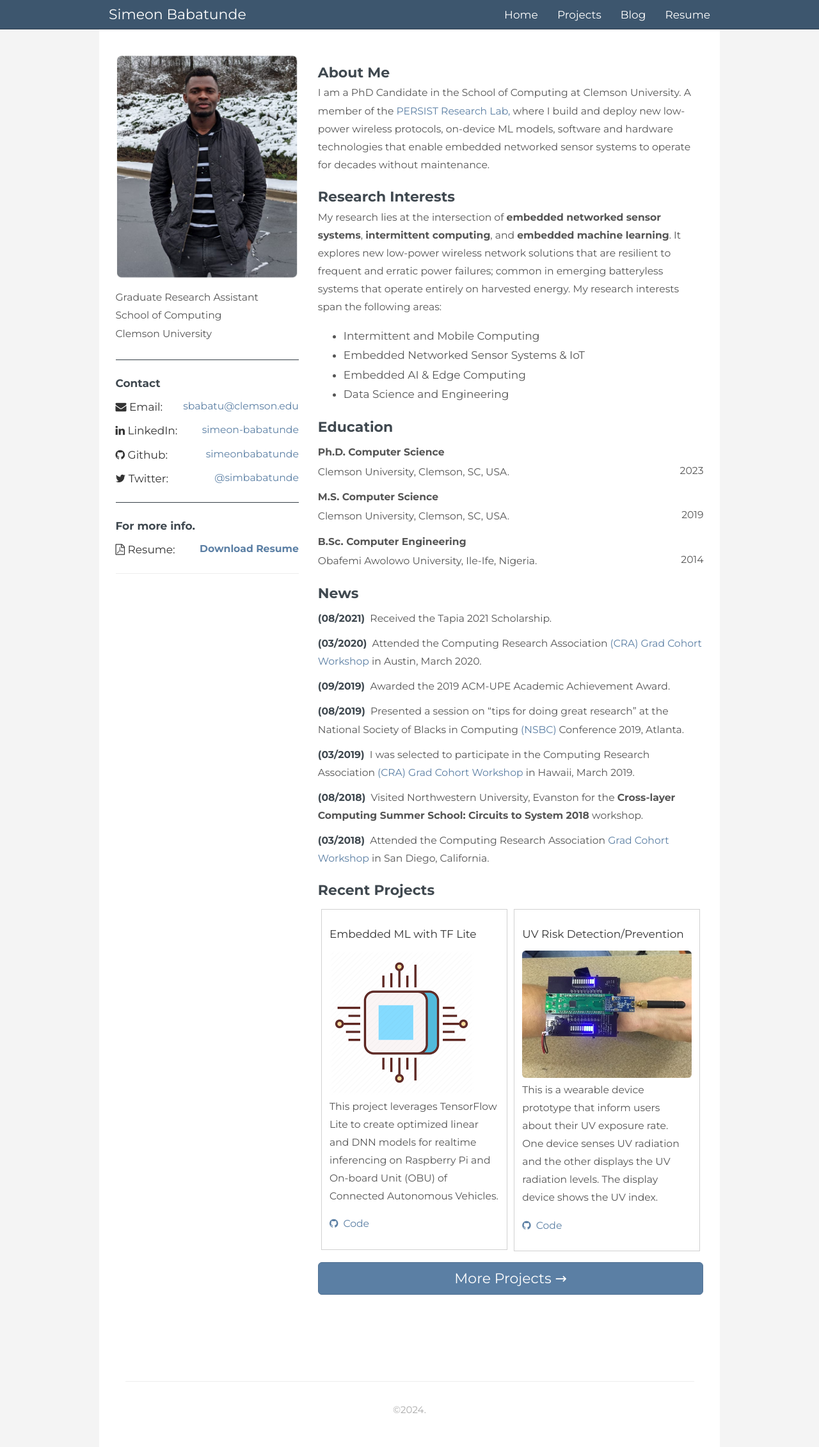
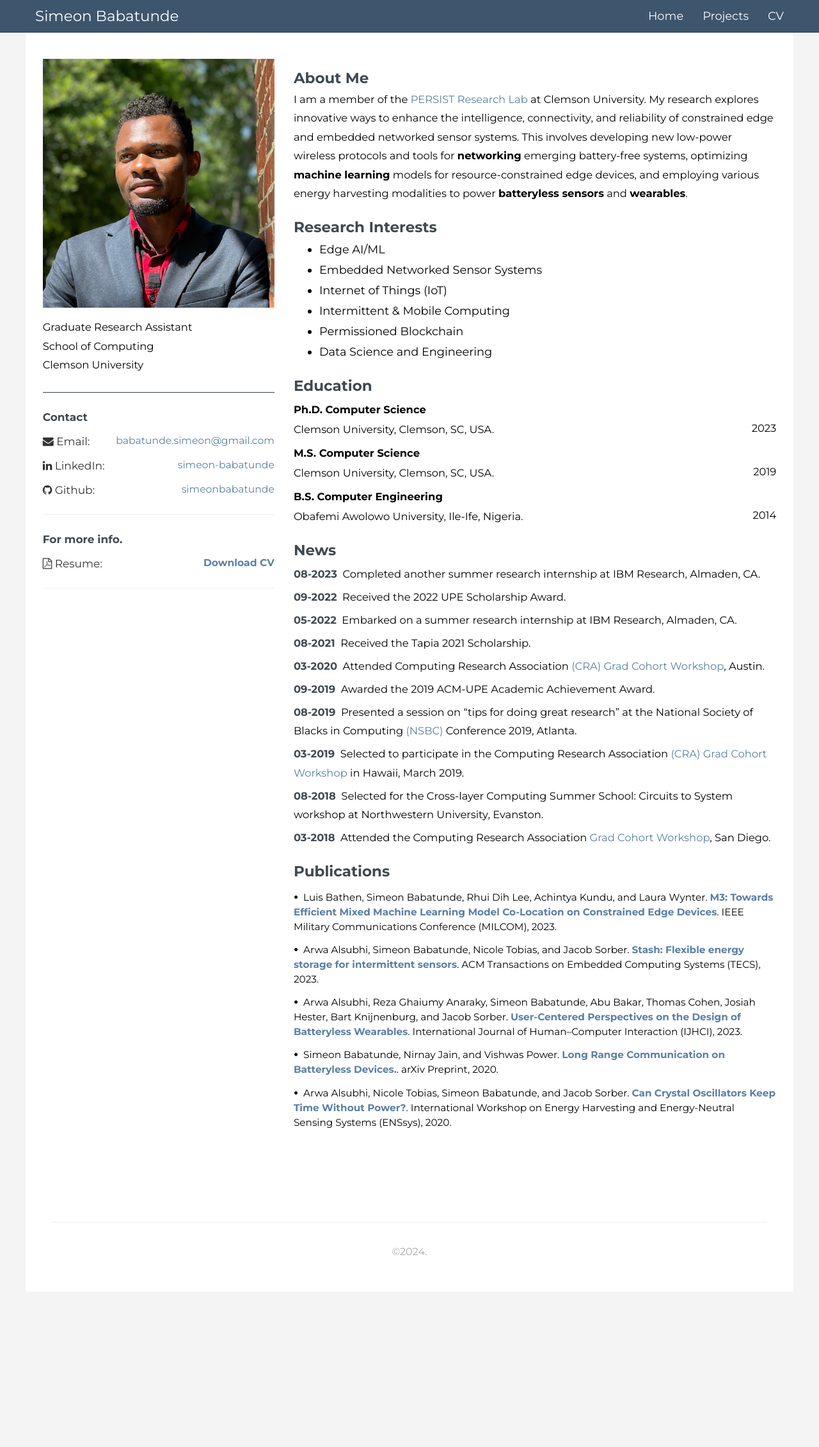
Before and after one commit to simeonbabatunde/simeonbabatunde.github.io, a Jekyll site: the page built from index.html, in a window 1280 px wide. Shown: the whole page at 64% size. Built offline with Jekyll 4.4.1, drawn with Linux system fonts in a browser that asks for light colours; nearby versions of some CDN libraries; comment, search, counter and statistics services are not loaded; after the commit the page ends 2019 px from its top, so only the background shows below that.

Commit message:
Updated website

```diff
--- a/_includes/nav.html
+++ b/_includes/nav.html
@@ -1,4 +1,4 @@
 <li class="mhov"><a  href="{{ "/" | prepend:site.baseurl }}">Home</a></li>
 <li class="mhov"><a  href="{{ "/projects" | prepend:site.baseurl }}">Projects</a></li>
-<li class="mhov"><a  href="{{ "/blog" | prepend:site.baseurl }}">Blog</a></li>
-<li class="mhov"><a  href="/assets/pdfs/simeon_babatunde_resume1.pdf" target="_blank">Resume</a></li>
+<!-- <li class="mhov"><a  href="{{ "/blog" | prepend:site.baseurl }}">Blog</a></li> -->
+<li class="mhov"><a  href="/assets/pdfs/simeon_babatunde_cv.pdf" target="_blank">CV</a></li>
--- a/_includes/sidebar.html
+++ b/_includes/sidebar.html
@@ -12,7 +12,7 @@
     <div class="media">
       <!-- <h4 class="media-heading">Elle Kasai</h4> -->
       <div class="media-body">
-        <img src="/assets/img/simo.png" alt="Simeon Babatunde">
+        <img src="/assets/img/headshotss.png" alt="Simeon Babatunde">
       </div>
     </div>
   </p>
@@ -24,7 +24,7 @@
 
 <h4 class="my-info">
 		<i class="fa fa-envelope"></i> Email: &nbsp
-		<span class="right"><a href="mailto:sbabatu@clemson.edu" target="_blank">sbabatu@clemson.edu</a></span>
+		<span class="right"><a href="mailto:babatunde.simeon@gmail.com" target="_blank">babatunde.simeon@gmail.com</a></span>
 </h4>
 <h4 class="my-info">
 		<i class="fa fa-linkedin"></i> LinkedIn: &nbsp
@@ -34,21 +34,13 @@
 		<i class="fa fa-github"></i> Github:
 		<span class="right"><a href="https://github.com/simeonbabatunde" target="_blank">simeonbabatunde</a></span>
 </h4>
-<h4 class="my-info">
-		<i class="fa fa-twitter"></i> Twitter:
-		<span class="right"><a href="https://twitter.com/simbabatunde" target="_blank">@simbabatunde</a></span>
-</h4>
-<!-- <h4 class="my-info">
-		<i class="fa fa-youtube"></i> Youtube:
-		<span class="right"><a href="https://www.youtube.com/channel/UCLD1A8143X0UPkRcTU7ArxA/featured?view_as=subscriber" target="_blank">simeon babatunde</a></span>
-</h4> -->
 
 <hr class="myline">
 
 <h4 class="myh4">For more info.</h4>
 <h4 class="my-info">
   <i class="fa fa-file-pdf-o" aria-hidden="true"></i> Resume:
-		<span class="right"><a href="/assets/pdfs/simeon_babatunde_resume1.pdf" target="_blank"><Strong>Download Resume</strong></a></span>
+		<span class="right"><a href="/assets/pdfs/simeon_babatunde_resume1.pdf" target="_blank"><Strong>Download CV</strong></a></span>
 </h4>
 
 <hr class="myline">
--- a/index.html
+++ b/index.html
@@ -1,21 +1,23 @@
 ---
 ---
 <h2 class="myh2">About Me</h2>
-<p>I am a PhD Candidate in the School of Computing at Clemson University. A member of the <a  href="http://persist.cs.clemson.edu/"  target="_blank">
-  PERSIST Research Lab, </a> where I build and deploy new low-power wireless protocols, on-device ML models, software and hardware technologies that enable
-  embedded networked sensor systems to operate for decades without maintenance.
+<p>
+  I am a member of the <a  href="http://persist.cs.clemson.edu/"  target="_blank">
+    PERSIST Research Lab</a> at Clemson University. My research explores innovative ways to enhance the intelligence, connectivity, and reliability
+of constrained edge and embedded networked sensor systems. This involves developing new
+low-power wireless protocols and tools for <strong>networking</strong> emerging battery-free systems,
+optimizing <strong>machine learning</strong> models for resource-constrained edge devices, and employing
+various energy harvesting modalities to power <strong>batteryless sensors</strong> and <strong>wearables</strong>.
 </p>
 
+
   <h2 class="myh2">Research Interests</h2>
-  <p>My research lies at the intersection of <strong>embedded networked sensor systems</strong>, <strong>intermittent computing</strong>, and <strong>embedded machine learning</strong>.
-    It explores new low-power wireless network solutions that are resilient to frequent and erratic power failures;
-    common in emerging batteryless systems that operate entirely on harvested energy.
-    My research interests span the following areas:
-  </p>
-  <ul id="menu">
-    <li>Intermittent and Mobile Computing</li>
-    <li>Embedded Networked Sensor Systems & IoT</li>
-    <li>Embedded AI & Edge Computing</li>
+  <ul class="menu">
+    <li>Edge AI/ML</li>
+    <li>Embedded Networked Sensor Systems</li>
+    <li>Internet of Things (IoT)</li>
+    <li>Intermittent & Mobile Computing</li>
+    <li>Permissioned Blockchain</li>
     <li>Data Science and Engineering</li>
 </ul>
 
@@ -24,32 +26,40 @@
   <span class="compact">Clemson University, Clemson, SC, USA.</span> <span class="right">2023</span>
   <strong class="mystrong"><p class="compact1">M.S. Computer Science</p></strong>
   <span class="compact">Clemson University, Clemson, SC, USA.</span> <span class="right">2019</span>
-  <strong class="mystrong"><p class="compact1">B.Sc. Computer Engineering</p></strong>
+  <strong class="mystrong"><p class="compact1">B.S. Computer Engineering</p></strong>
   <span class="compact">Obafemi Awolowo University, Ile-Ife, Nigeria.</span> <span class="right">2014</span>
 
   <h2 class="myh2">News</h2>
-  <p class="compact1"><strong class="span_date">(08/2021)</strong>&nbsp Received the Tapia 2021 Scholarship.</p>
-  <p class="compact1"><strong class="span_date">(03/2020)</strong>&nbsp Attended the Computing Research Association
+  <p class="compact1"><strong class="span_date">08-2023</strong>&nbsp Completed another summer research internship at IBM Research, Almaden, CA.</p>
+  <p class="compact1"><strong class="span_date">09-2022</strong>&nbsp Received the 2022 UPE Scholarship Award.</p>
+  <p class="compact1"><strong class="span_date">05-2022</strong>&nbsp Embarked on a summer research internship at IBM Research, Almaden, CA.</p>
+  <p class="compact1"><strong class="span_date">08-2021</strong>&nbsp Received the Tapia 2021 Scholarship.</p>
+  <p class="compact1"><strong class="span_date">03-2020</strong>&nbsp Attended Computing Research Association
     <a href="https://web.cvent.com/event/02cd5795-0ecb-4667-8c36-9c124771d8c2/websitePage:645d57e4-75eb-4769-b2c0-f201a0bfc6ce" target="_blank">
-      (CRA) Grad Cohort Workshop</a> in Austin, March 2020.</p>
-  <p class="compact1"><strong class="span_date">(09/2019)</strong>&nbsp Awarded the 2019 ACM-UPE Academic Achievement Award.</p>
-  <p class="compact1"><strong class="span_date">(08/2019)</strong>&nbsp Presented a session on “tips for doing great
+      (CRA) Grad Cohort Workshop</a>, Austin.</p>
+  <p class="compact1"><strong class="span_date">09-2019</strong>&nbsp Awarded the 2019 ACM-UPE Academic Achievement Award.</p>
+  <p class="compact1"><strong class="span_date">08-2019</strong>&nbsp Presented a session on “tips for doing great
     research” at the National Society of Blacks in Computing <a href="http://nsbc.org/" target="_blank">(NSBC)</a> Conference 2019, Atlanta.</p>
-  <p class="compact1"><strong class="span_date">(03/2019)</strong>&nbsp I was selected to participate in the Computing
+  <p class="compact1"><strong class="span_date">03-2019</strong>&nbsp Selected to participate in the Computing
     Research Association <a href="https://www.youtube.com/watch?v=gRB_FY4nM8Q" target="_blank">(CRA) Grad Cohort Workshop</a>
     in Hawaii, March 2019.</p>
-  <p class="compact1"><strong class="span_date">(08/2018)</strong>&nbsp Visited Northwestern University, Evanston
-    for the <strong>Cross-layer Computing Summer School: Circuits to System 2018</strong> workshop.</p>
-  <p class="compact1"><strong class="span_date">(03/2018)</strong>&nbsp Attended the Computing
-    Research Association <a href="https://www.youtube.com/watch?v=Qtyc-1P5n0c" target="_blank">Grad Cohort Workshop</a> in San Diego, California.</p>
-  <!-- <p class="compact1"><strong class="span_date">(08/2017)</strong>&nbsp I started my graduate program at
-    Clemson University and joined the PERSIST Research Lab.</p> -->
+  <p class="compact1"><strong class="span_date">08-2018</strong>&nbsp Selected for the Cross-layer Computing Summer School: Circuits to System workshop at Northwestern University, Evanston.</p>
+  <p class="compact1"><strong class="span_date">03-2018</strong>&nbsp Attended the Computing
+    Research Association <a href="https://www.youtube.com/watch?v=Qtyc-1P5n0c" target="_blank">Grad Cohort Workshop</a>, San Diego.</p>
 
-  <h2 class="myh2">Recent Projects</h2>
-  <div class="container-fluid" id="myfluid">
-    <div class="row">
 
-      <div class="col-md-6" id="box">
+  <h2 class="myh2">Publications</h2>
+  <p class="compact2"><strong class="span_blt">&#8226;</strong>&nbsp Luis Bathen, Simeon Babatunde, Rhui Dih Lee, Achintya Kundu, and Laura Wynter. <strong><a href="https://ieeexplore.ieee.org/abstract/document/10356363" target="_blank">M3: Towards Efficient Mixed Machine Learning Model Co-Location on Constrained Edge Devices</a></strong>. IEEE Military Communications Conference (MILCOM), 2023.</p>
+  <p class="compact2"><strong class="span_blt">&#8226;</strong>&nbsp Arwa Alsubhi, Simeon Babatunde, Nicole Tobias, and Jacob Sorber. <strong><a href="" target="_blank">Stash: Flexible energy storage for intermittent sensors</a></strong>. ACM Transactions on Embedded Computing Systems (TECS), 2023.</p>
+  <p class="compact2"><strong class="span_blt">&#8226;</strong>&nbsp Arwa Alsubhi, Reza Ghaiumy Anaraky, Simeon Babatunde, Abu Bakar, Thomas Cohen, Josiah Hester, Bart Knijnenburg, and Jacob Sorber. <strong><a href="https://www.tandfonline.com/doi/abs/10.1080/10447318.2023.2276528" target="_blank">User-Centered Perspectives on the Design of Batteryless Wearables</a></strong>. International Journal of Human–Computer Interaction (IJHCI), 2023.</p>
+  <p class="compact2"><strong class="span_blt">&#8226;</strong>&nbsp Simeon Babatunde, Nirnay Jain, and Vishwas Power. <strong><a href="https://arxiv.org/abs/2009.09487" target="_blank">Long Range Communication on Batteryless Devices.</a></strong>. arXiv Preprint, 2020.</p>
+  <p class="compact2"><strong class="span_blt">&#8226;</strong>&nbsp Arwa Alsubhi, Nicole Tobias, Simeon Babatunde, and Jacob Sorber. <strong><a href="https://dl.acm.org/doi/abs/10.1145/3417308.3430278" target="_blank">Can Crystal Oscillators Keep Time Without Power?</a></strong>. International Workshop on Energy Harvesting and Energy-Neutral Sensing Systems (ENSsys), 2020.</p>
+
+  <!-- <div class="container-fluid" id="myfluid"> -->
+
+    <!-- <div class="row"> -->
+
+      <!-- <div class="col-md-6" id="box">
         <div class="portfolio-details">
             <h4>Embedded ML with TF Lite</h4>
             <img src="/assets/img/embedml.png" alt="Embedded ML">
@@ -77,14 +87,14 @@
 	                <i class="fa fa-github"></i>&nbsp;&nbsp;Code </a>
 					 	</p>
 				</div>
-      </div>
+      </div> -->
 
-    </div>
-  </div>
+    <!-- </div> -->
+  <!-- </div> -->
 
-  <div class="home-read-more">
+  <!-- <div class="home-read-more">
     <a href="{{ "/projects" | prepend:site.baseurl }}" class="btn btn-primary btn-block btn-lg">More Projects →</a>
-  </div>
+  </div> -->
 
 <!-- {% for post in site.posts limit:site.data.theme.num_home_posts %}
 <div class="post-header-home">
--- a/stylesheets/shiori.scss
+++ b/stylesheets/shiori.scss
@@ -1,13 +1,13 @@
 ---
 ---
 
-$container-large-desktop: 970px;
+$container-large-desktop: 1200px;
 
 $font-family-base: "proxima nova",montserrat,"lucida grande","lucida sans unicode","lucida sans",Geneva,Verdana,sans-serif;
 $headings-font-family: "proxima nova",montserrat,"lucida grande","lucida sans unicode","lucida sans",Geneva,Verdana,sans-serif;
 $headings-font-weight: 500;
 
-$font-size-base: 17px;
+$font-size-base: 17.8px;
 $font-size-h1: floor(($font-size-base * 2));
 $font-size-h2: floor(($font-size-base * 1.3));
 $font-size-h3: floor(($font-size-base * 1));
@@ -21,13 +21,13 @@ $headings-line-height: 1.3;
 $navbar-default-bg: #fff;
 $navbar-default-border: #fff;
 $navbar-default-brand-color: #333;
-$navbar-height: 45px;
+$navbar-height: 50px;
 $navbar-inverse-link-color: #fff;
 $navbar-inverse-toggle-border-color: #fff;
 $navbar-inverse-color: rgba(#fff, 0.75);
 $navbar-inverse-toggle-hover-bg: rgba(#fff, 0.2);
 
-$gray-dark: #555;
+$gray-dark: #000000;
 $gray: #888;
 $btn-default-color: #555;
 $gray-light: #aaa;
@@ -250,8 +250,17 @@ p.compact1{
   // text-align: justify;
   // text-justify: inter-word;
   font-size: 0.92em;
-  margin-top: 0.7em;
+  margin-top: 0.4em;
   margin-bottom: 0;
+}
+
+p.compact2{
+  // text-align: justify;
+  // text-justify: inter-word;
+  font-size: 0.86em;
+  margin-top: 0.8em;
+  margin-bottom: 0;
+  line-height: 23px;
 }
 
 p.right{
@@ -293,6 +302,11 @@ span.right{
 
 .span_date{
   color: #404950;
+}
+
+.span_blt{
+  color: #000000;
+  font-size: 20px;
 }
 
 .portfolio-details{
@@ -342,8 +356,8 @@ img {
   font: $font-family-base;
 }
 
-.menu{
-  font-size: 17px;
+ul.menu{
+  font-size: 17.8px;
   font: $font-family-base;
 }
 
```
Also changed, not shown: assets/img/headshotss.png (added), 1 other file.
